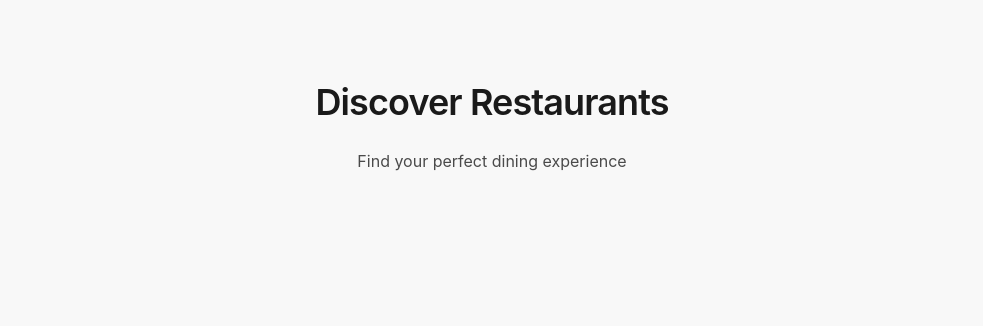
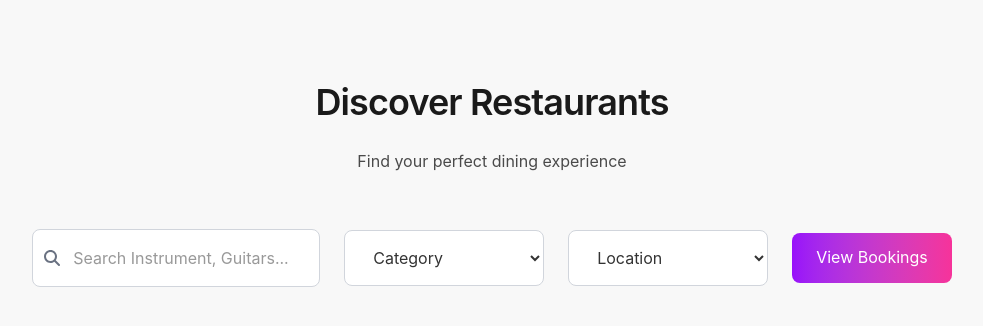
Before and after one commit to muhammad230/Htl-WEB, a React (Vite) app: page / in a window 1280 px wide. Shown: the top 326 px of the page, without its empty margins (148-1131 px from the left). Built offline with nearby package versions, Linux system fonts and the light colour scheme.

Commit message:
add search box or more changed

```diff
--- a/package.json
+++ b/package.json
@@ -13,6 +13,7 @@
     "@tailwindcss/vite": "^4.2.4",
     "react": "^19.2.5",
     "react-dom": "^19.2.5",
+    "react-icons": "^5.6.0",
     "tailwindcss": "^4.2.4"
   },
   "devDependencies": {
--- a/src/components/FirstPage.jsx
+++ b/src/components/FirstPage.jsx
@@ -1,20 +1,61 @@
 import React from 'react'
 import '../App.css'
+import { FaMagnifyingGlass } from "react-icons/fa6";
 
-const firstPage = () => {
+const FirstPage = () => {
   return (
-    // header of web
     <section className='mt-20'>
       <div className="text-center space-y-6">
-    <h1 className="text-4xl font-semibold text-[#1a1a1a] font-gilroy tracking-tight leading-tight">
+        <h1 className="text-4xl font-semibold text-[#1a1a1a] tracking-tight leading-tight">
           Discover Restaurants
         </h1>
-    <p className="text-base text-[#4a4a4a] font-gilroy">
+        <p className="text-base text-[#4a4a4a]">
           Find your perfect dining experience
         </p>
+      </div>
+
+      <div className="flex justify-center mt-8 mb-16">
+        <div className="flex gap-6 flex-wrap items-center justify-center max-w-9xl w-full px-6 py-6">
+
+          {/* Search Input */}
+          <div className="relative w-72">
+            <FaMagnifyingGlass className="absolute left-3 top-1/2 -translate-y-1/2 text-gray-500" />
+            <input
+              type="text"
+              placeholder="Search Instrument, Guitars..."
+              className="bg-white w-full py-4 pr-4 pl-10 border border-gray-300 rounded-lg text-base "
+            />
+          </div>
+
+          {/* Category */}
+          <div className="w-50">
+            <select className="w-full py-4 px-6 border border-gray-300 rounded-lg bg-white ">
+              <option>Category</option>
+              <option>Guitar</option>
+              <option>Piano</option>
+              <option>Drums</option>
+            </select>
+          </div>
+
+          {/* Location */}
+          <div className="w-50">
+            <select className="w-full py-4 px-6 border border-gray-300 rounded-lg bg-white ">
+              <option>Location</option>
+              <option>New York</option>
+              <option>London</option>
+              <option>Dubai</option>
+            </select>
+          </div>
+
+          {/* Button */}
+          <button className="px-6 py-3 rounded-lg text-white bg-gradient-to-r from-purple-600 to-pink-500">
+            View Bookings
+          </button>
+
+        </div>
       </div>
     </section>
   )
 }
 
-export default firstPage
+export default FirstPage;
```
Also changed, not shown: 1 other file (tests, documents, lock files or other folders). Lines whose indentation alone changed are shown as unchanged.
